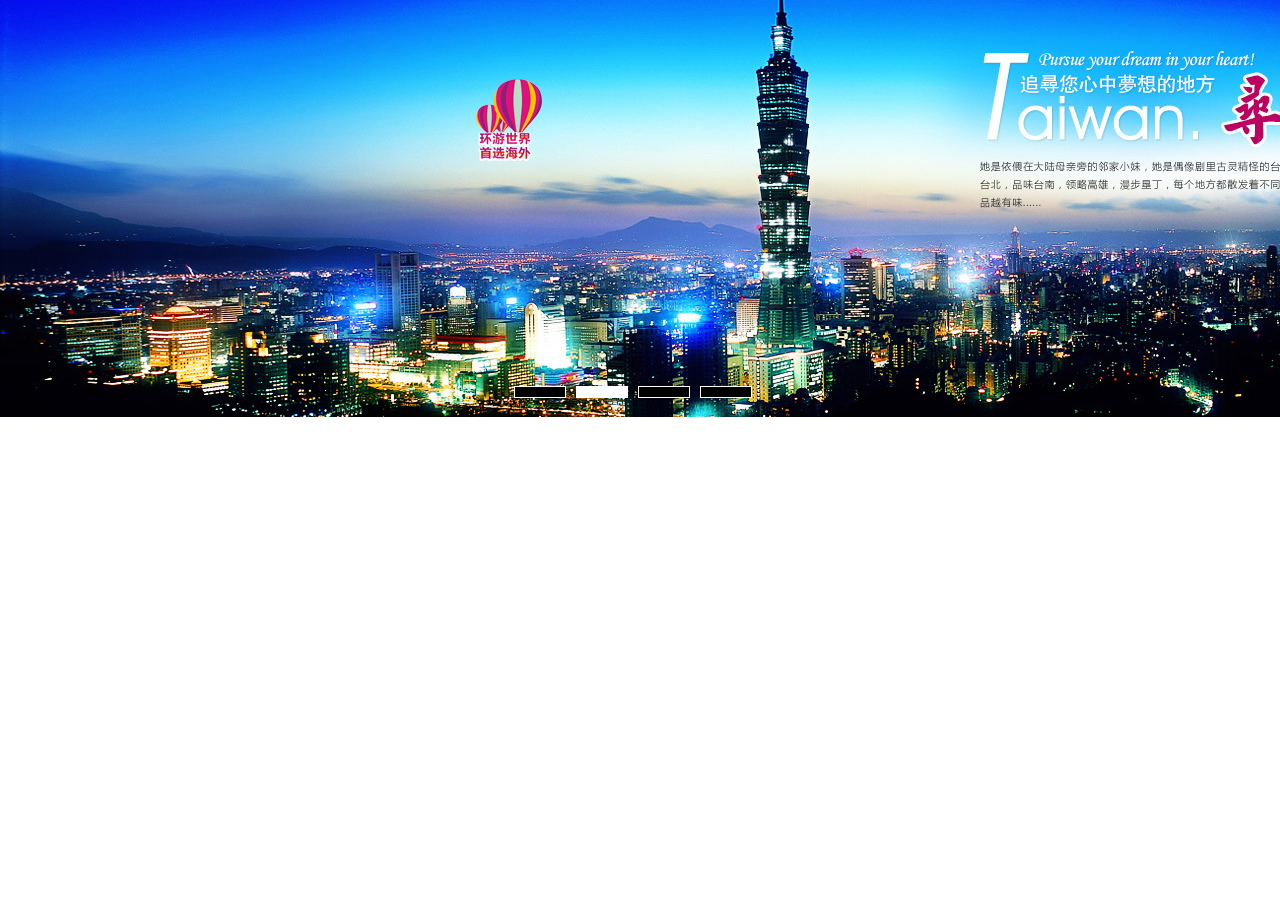
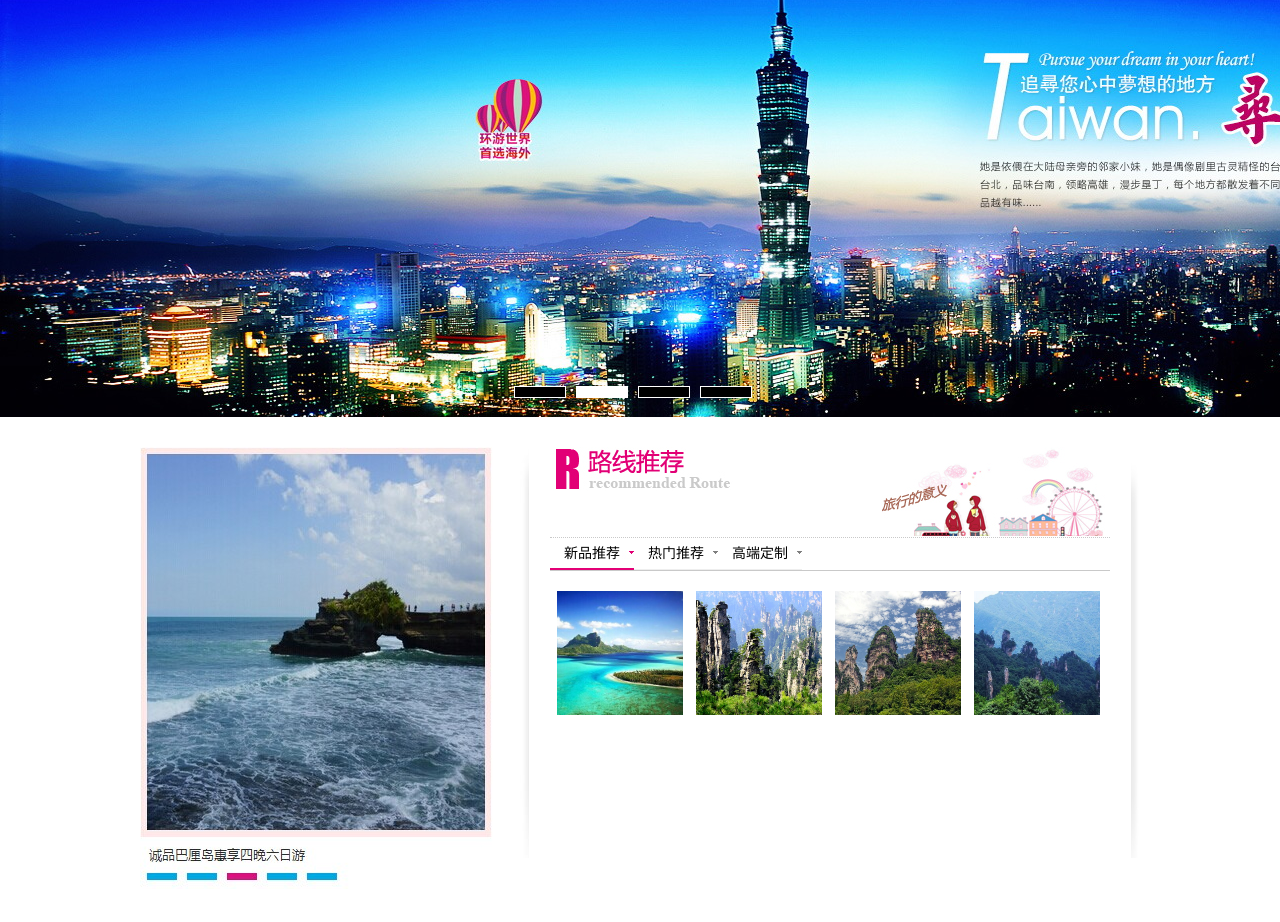
Before and after one commit to DACloud/journey-website, a plain HTML site: page index.html in a window 1280 px wide. Shown: the part 152-1074 px from the top of the page. Before the commit the page ends 800 px from the top, so only its background shows below. Drawn offline with Linux system fonts and the light colour scheme.

Commit message:
Part1-Content(version1)finished

```diff
--- a/css/basic.css
+++ b/css/basic.css
@@ -137,7 +137,7 @@
 		text-decoration: none; /*修改链接的text-decoration在<a>中*/
 		color: #fff;
 	}
-	/*导航栏二级菜单样式*/
+/*导航栏二级菜单样式*/
 	#top .nav .mainNav ul li .menue{
 		width:350px;
 		/*不设置height，因为需要自适应*/
@@ -184,9 +184,10 @@
 	#top .nav .smallNav a{
 		text-decoration: underline;
 	}
-	/*广告样式*/
+/*广告样式*/
 	#adv{
 		position: relative;
+		/*让下面的contr能够绝对定位*/
 	}
 	#adv .pic{
 		width: 100%;
@@ -213,3 +214,83 @@
 	#adv .contr ul li.Fcontr{
 		background: white;
 	}
+/*第一部分内容样式*/
+	#part1{
+		width:1000px;
+		height: 460px;
+		margin: 30px auto;
+	}
+	#part1 #part1_L{
+		width:353px;
+		height: 442px;
+		float: left;
+	}
+	#part1 #part1_R{
+		padding: 0 30px;/*为了让两边距离内容有空隙，所以加上左右padding*/
+		width:560px;/*但是加上后会增加div的宽度，让div掉下去，所以要减少div的宽度60px*/
+		height: 442px;
+		float: right;
+		background: url("../images/vl.jpg") no-repeat,
+					url("../images/vr.jpg") no-repeat  right top;
+					/*给同一个div中添加两张背景图片方法！*/
+	}
+	#part1 #part1_R p.title{
+		height:90px;
+		background: url("../images/lxtjbg.jpg") no-repeat top right;
+		border-bottom: 1px dotted #c9c9c9;
+	}
+	/*选项卡样式*/
+	#part1 #part1_R ul.select_but{
+		border-bottom: 1px solid #c9c9c9;
+		height: 32px; /*由于里面的li加了浮动，所以ul是没有高度的，所以要加height*/
+	}
+	#part1 #part1_R ul.select_but li{
+		list-style-type:none;
+		width: 84px;
+		height:32px;
+		float:left;
+		line-height: 32px;
+		/*border:1px solid red;*/
+		text-align: center;
+		font-size: 14px;
+		font-family: "微软雅黑";
+		background: url("../images/lxtjcdbg.jpg") no-repeat bottom;
+		cursor: pointer;
+	}
+	#part1 #part1_R ul.select_but li.hover{
+		background: url("../images/lxtjcdxg.jpg") no-repeat bottom;
+	}
+	/*选项卡内容区样式*/
+	#part1 #part1_R .select_con{
+		height: 300px;
+		/*background: red;*/
+		margin-top: 20px;
+		overflow: hidden;
+	}
+	#part1 #part1_R .select_con .select_content{
+		height: 300px;
+		/*border: 1px blue solid;*/
+	}
+	/*选项卡内容区图片列表项目*/
+	#part1 #part1_R .select_con .select_content ul.select_imgList li{
+		width: 126px;
+		height: 124px;
+		/*border: 1px solid blue;*/
+		float: left;
+		list-style-type:none;
+		margin:0 6px 0 7px;
+		position: relative;
+		cursor:pointer;
+	}
+	#part1 #part1_R .select_con .select_content ul.select_imgList li p{
+		position: absolute;
+		color: white;
+		bottom: 0;
+		height: 0;
+		line-height: 20px;
+		font-size: 14px;
+		text-align: center;
+		background-color: rgba(225,0,118,0.6);
+		overflow: hidden;
+		cursor:pointer;
+	}
--- a/index.html
+++ b/index.html
@@ -93,6 +93,52 @@
 		</div>
 	</div>
 	<!-- 广告结束 -->
+	<!-- 第一部分内容区开始 -->
+	<div id="part1">
+		<div id="part1_L">
+			<img src="images/p1.jpg" alt="">
+		</div>
+		<div id="part1_R">
+			<p class="title">
+				<img src="images/introlx.jpg" alt="">
+			</p>
+			<!-- 选项卡开始 -->
+			<ul class="select_but">
+				<li class="hover">新品推荐</li>
+				<li>热门推荐</li>
+				<li>高端定制</li>
+			</ul>
+			<!-- 选项卡结束 -->
+			<!-- 内容区开始 -->
+			<div class="select_con">
+				<div class="select_content">
+					<ul class="select_imgList">
+						<li>
+						<img src="images/intro.jpg" alt="" width="126px" height="124px">
+						<p>斯里兰卡7天6夜自由行</p>
+						</li>
+						<!--为修改图片大小，在img标签内添加宽度和高度-->
+						<li>
+						<img src="images/fj1.jpg" alt="" width="126px" height="124px">
+						<p>斯里兰卡7天6夜自由行</p>
+						</li>
+						<li>
+						<img src="images/flash1.jpg" alt="" width="126px" height="124px">
+						<p>斯里兰卡7天6夜自由行</p>
+						</li>
+						<li>
+						<img src="images/flash2.jpg" alt="" width="126px" height="124px">
+						<p>斯里兰卡7天6夜自由行</p>
+						</li>
+					</ul>
+				</div>
+				<div class="select_content"></div>
+				<div class="select_content"></div>
+			</div>
+			<!-- 内容区结束 -->
+		</div>
+	</div>
+	<!-- 第一部分内容区结束 -->
 	<script src="js/jquery.js" type="text/javascript"></script>
 	<script type="text/javascript" src="js/index.js"></script>
 </body>
--- a/js/index.js
+++ b/js/index.js
@@ -43,4 +43,20 @@
 			$("#adv .contr ul li").eq(i).addClass("Fcontr").siblings().removeClass("Fcontr");
 		}
 		setInterval("autoPlay()",5000);
-	// // 广告效果代码结束
+	// 广告效果代码结束
+	// 左侧part1导航(路线推荐)效果开始
+		 $("#part1 #part1_R ul.select_but li").hover(function(){
+		 	var i2=$(this).index();
+		 	// alert(i2);
+		 	$("#part1 #part1_R .select_con .select_content").eq(i2).fadeIn(0).siblings().fadeOut(0);
+		 	$("#part1 #part1_R ul.select_but li").eq(i2).addClass("hover").siblings().removeClass("hover");
+		 	// 问题：为什么不能将函数里面的#part1 #part1_R ul.select_but li换成this？
+		 })
+	// 左侧part1导航效果结束
+	// 内容区图片效果开始
+		$("#part1 #part1_R .select_con .select_content ul.select_imgList li").hover(function(){
+			$(this).find("p").animate({height:"41px"},200);
+		},function(){
+			$(this).find("p").animate({height:"0"},200);
+		})
+	// 内容区图片效果结束
```
Also changed, not shown: images/introlx.jpg (added), images/li_dian.png (added), images/vl.jpg (added), images/vr.jpg (added).
